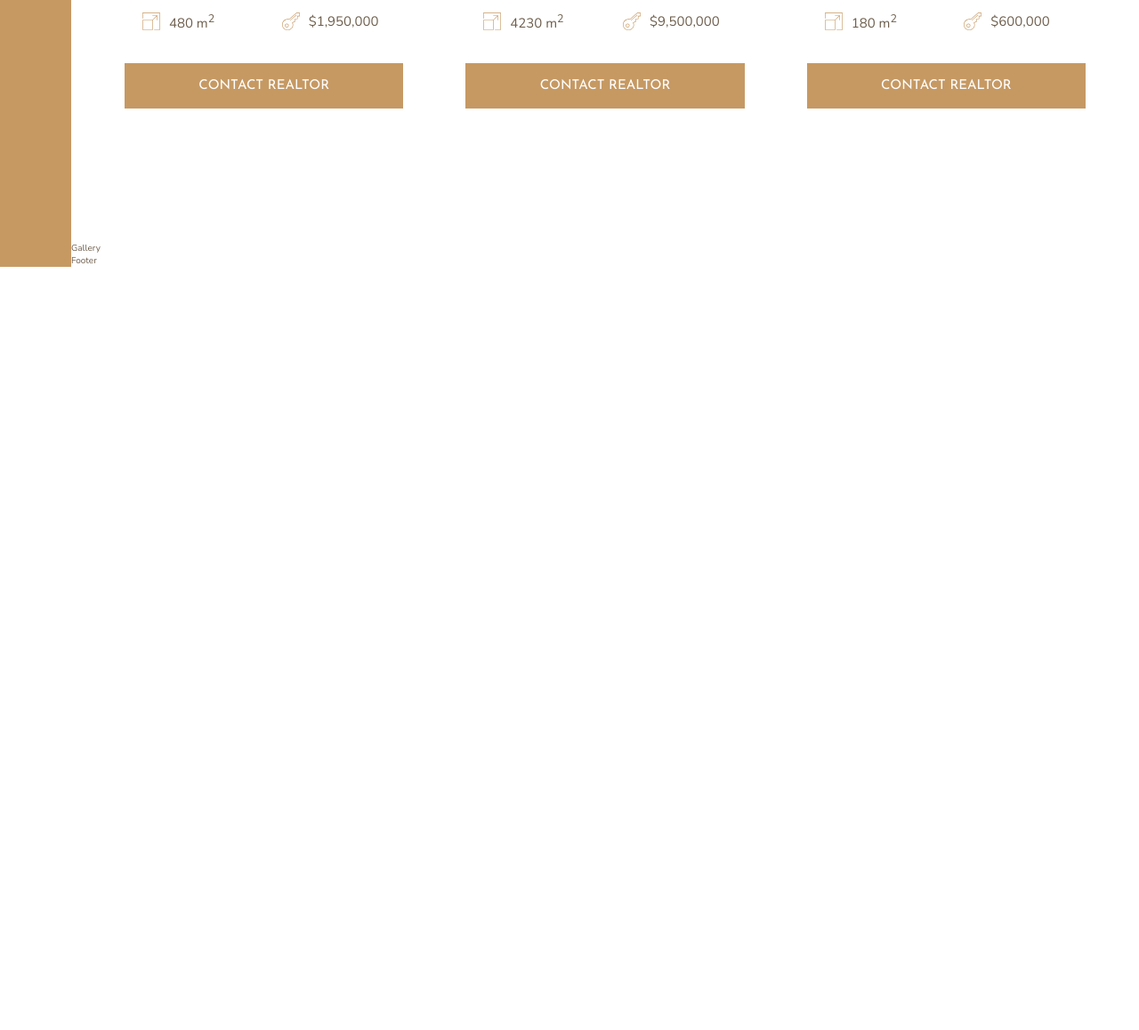
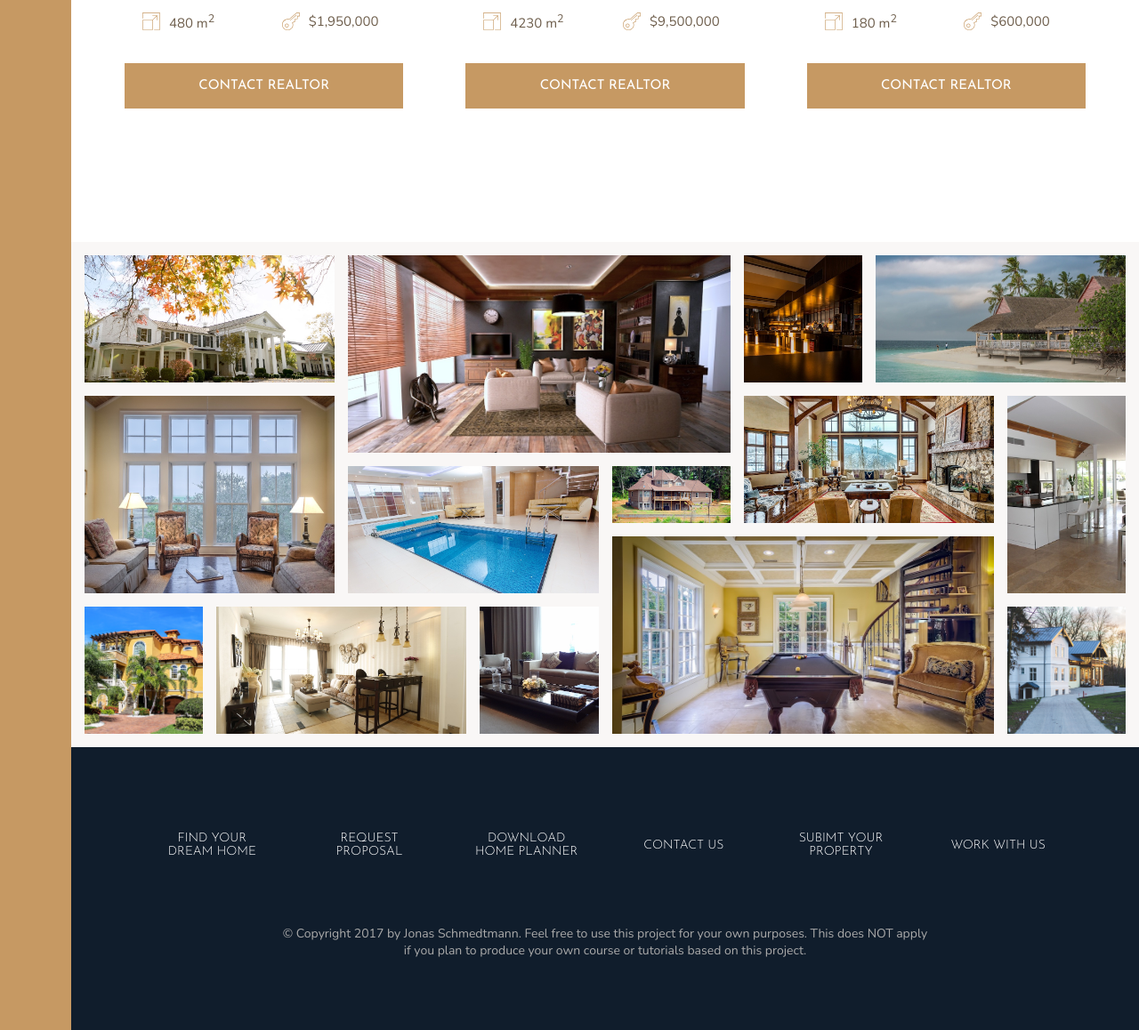
Before and after one commit to Francisco-BT/advanced-css, a website: page Nexter/index.html in a window 1280 px wide. Shown: the part 2730-3888 px from the top of the page at 89% size. Before the commit the page ends 3030 px from the top, so only its background shows below. Drawn offline with nearby package versions, Linux system fonts and the light colour scheme; files that its build step writes are made by us from their sources.

Commit message:
feat: add footer

```diff
--- a/Nexter/index.html
+++ b/Nexter/index.html
@@ -312,8 +312,97 @@
       </div>
     </section>
 
-    <section class="gallery">Gallery</section>
+    <section class="gallery">
+      <figure class="gallery__item gallery__item--1">
+        <img src="img/gal-1.jpeg" alt="Gallery image 1" class="gallery__img" />
+      </figure>
+      <figure class="gallery__item gallery__item--2">
+        <img src="img/gal-2.jpeg" alt="Gallery image 2" class="gallery__img" />
+      </figure>
+      <figure class="gallery__item gallery__item--3">
+        <img src="img/gal-3.jpeg" alt="Gallery image 3" class="gallery__img" />
+      </figure>
+      <figure class="gallery__item gallery__item--4">
+        <img src="img/gal-4.jpeg" alt="Gallery image 4" class="gallery__img" />
+      </figure>
+      <figure class="gallery__item gallery__item--5">
+        <img src="img/gal-5.jpeg" alt="Gallery image 5" class="gallery__img" />
+      </figure>
+      <figure class="gallery__item gallery__item--6">
+        <img src="img/gal-6.jpeg" alt="Gallery image 6" class="gallery__img" />
+      </figure>
+      <figure class="gallery__item gallery__item--7">
+        <img src="img/gal-7.jpeg" alt="Gallery image 7" class="gallery__img" />
+      </figure>
+      <figure class="gallery__item gallery__item--8">
+        <img src="img/gal-8.jpeg" alt="Gallery image 8" class="gallery__img" />
+      </figure>
+      <figure class="gallery__item gallery__item--9">
+        <img src="img/gal-9.jpeg" alt="Gallery image 9" class="gallery__img" />
+      </figure>
+      <figure class="gallery__item gallery__item--10">
+        <img
+          src="img/gal-10.jpeg"
+          alt="Gallery image 10"
+          class="gallery__img"
+        />
+      </figure>
+      <figure class="gallery__item gallery__item--11">
+        <img
+          src="img/gal-11.jpeg"
+          alt="Gallery image 11"
+          class="gallery__img"
+        />
+      </figure>
+      <figure class="gallery__item gallery__item--12">
+        <img
+          src="img/gal-12.jpeg"
+          alt="Gallery image 12"
+          class="gallery__img"
+        />
+      </figure>
+      <figure class="gallery__item gallery__item--13">
+        <img
+          src="img/gal-13.jpeg"
+          alt="Gallery image 13"
+          class="gallery__img"
+        />
+      </figure>
+      <figure class="gallery__item gallery__item--14">
+        <img
+          src="img/gal-14.jpeg"
+          alt="Gallery image 14"
+          class="gallery__img"
+        />
+      </figure>
+    </section>
 
-    <footer class="footer">Footer</footer>
+    <footer class="footer">
+      <ul class="nav">
+        <li class="nav__item">
+          <a href="#" class="nav__link">Find your dream home</a>
+        </li>
+        <li class="nav__item">
+          <a href="#" class="nav__link">Request proposal</a>
+        </li>
+        <li class="nav__item">
+          <a href="#" class="nav__link">Download home planner</a>
+        </li>
+        <li class="nav__item">
+          <a href="#" class="nav__link">Contact us</a>
+        </li>
+        <li class="nav__item">
+          <a href="#" class="nav__link">Subimt your property</a>
+        </li>
+        <li class="nav__item">
+          <a href="#" class="nav__link">Work with us</a>
+        </li>
+      </ul>
+      <p class="copyright">
+        &copy; Copyright 2017 by Jonas Schmedtmann. Feel free to use this
+        project for your own purposes. This does NOT apply if you plan to
+        produce your own course or tutorials based on this project.
+      </p>
+    </footer>
   </body>
 </html>
--- a/Nexter/sass/_footer.scss
+++ b/Nexter/sass/_footer.scss
@@ -1,3 +1,43 @@
 .footer {
+  background-color: $color-secondary;
   grid-column: full-start / full-end;
+
+  padding: 8rem;
 }
+
+.nav {
+  list-style: none;
+
+  display: grid;
+  grid-template-columns: repeat(auto-fit, minmax(15rem, 1fr));
+  grid-gap: 2rem;
+  align-items: center;
+
+  &__link:link,
+  &__link:visited {
+    font-size: 1.4rem;
+    color: #fff;
+    text-decoration: none;
+    font-family: $font-display;
+    text-transform: uppercase;
+    text-align: center;
+    padding: 1.5rem;
+    display: block;
+    transform: all 0.2s;
+  }
+
+  &__link:hover,
+  &__link:active {
+    background-color: rgba(#fff, 0.05);
+    transform: translateY(-3px);
+  }
+}
+
+.copyright {
+  font-size: 1.4rem;
+  color: $color-grey-light-2;
+  text-align: center;
+  width: 70%;
+  margin: 0 auto;
+  margin-top: 6rem;
+}
--- a/Nexter/sass/_gallery.scss
+++ b/Nexter/sass/_gallery.scss
@@ -1,3 +1,89 @@
 .gallery {
+  background-color: $color-grey-light-1;
   grid-column: full-start / full-end;
+
+  display: grid;
+  grid-template-columns: repeat(8, 1fr);
+  grid-template-rows: repeat(7, 5vw);
+  grid-gap: 1.5rem;
+  padding: 1.5rem;
+
+  &__item {
+    &--1 {
+      grid-row: 1 / span 2;
+      grid-column: 1 / span 2;
+    }
+
+    &--2 {
+      grid-row: 1 / span 3;
+      grid-column: 3 / span 3;
+    }
+
+    &--3 {
+      grid-row: 1 / span 2;
+      grid-column: 6 / 7;
+    }
+
+    &--4 {
+      grid-row: 1 / span 2;
+      grid-column: 7 / -1;
+    }
+
+    &--5 {
+      grid-row: 3 / span 3;
+      grid-column: 1 / span 2;
+    }
+
+    &--6 {
+      grid-row: 4 / span 2;
+      grid-column: 3 / span 2;
+    }
+
+    &--7 {
+      grid-row: 4 / 5;
+      grid-column: 5 / 6;
+    }
+
+    &--8 {
+      grid-row: 3 / span 2;
+      grid-column: 6 / span 2;
+    }
+
+    &--9 {
+      grid-row: 3 / span 3;
+      grid-column: 8 / -1;
+    }
+
+    &--10 {
+      grid-row: 6 / span 2;
+      grid-column: 1 / 2;
+    }
+
+    &--11 {
+      grid-row: 6 / span 2;
+      grid-column: 2 / span 2;
+    }
+
+    &--12 {
+      grid-row: 6 / span 2;
+      grid-column: 4 / 5;
+    }
+
+    &--13 {
+      grid-row: 5 / span 3;
+      grid-column: 5 / span 3;
+    }
+
+    &--14 {
+      grid-row: 6 / span 2;
+      grid-column: 8 / -1;
+    }
+  }
+
+  &__img {
+    width: 100%;
+    height: 100%;
+    object-fit: cover;
+    display: block;
+  }
 }
```
